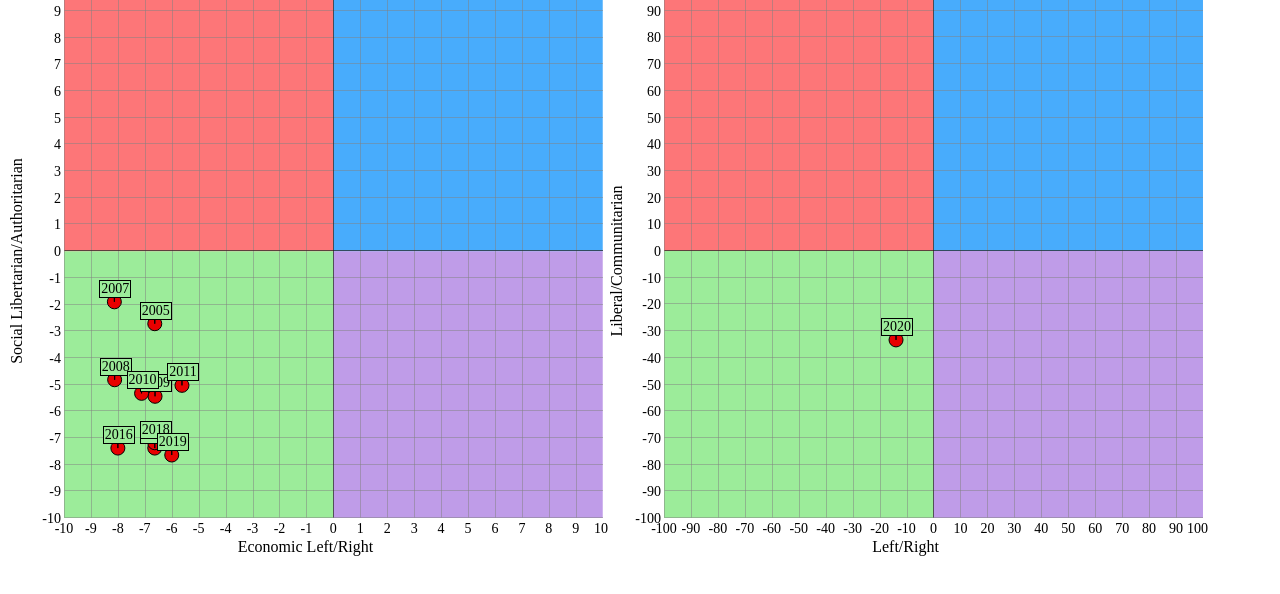
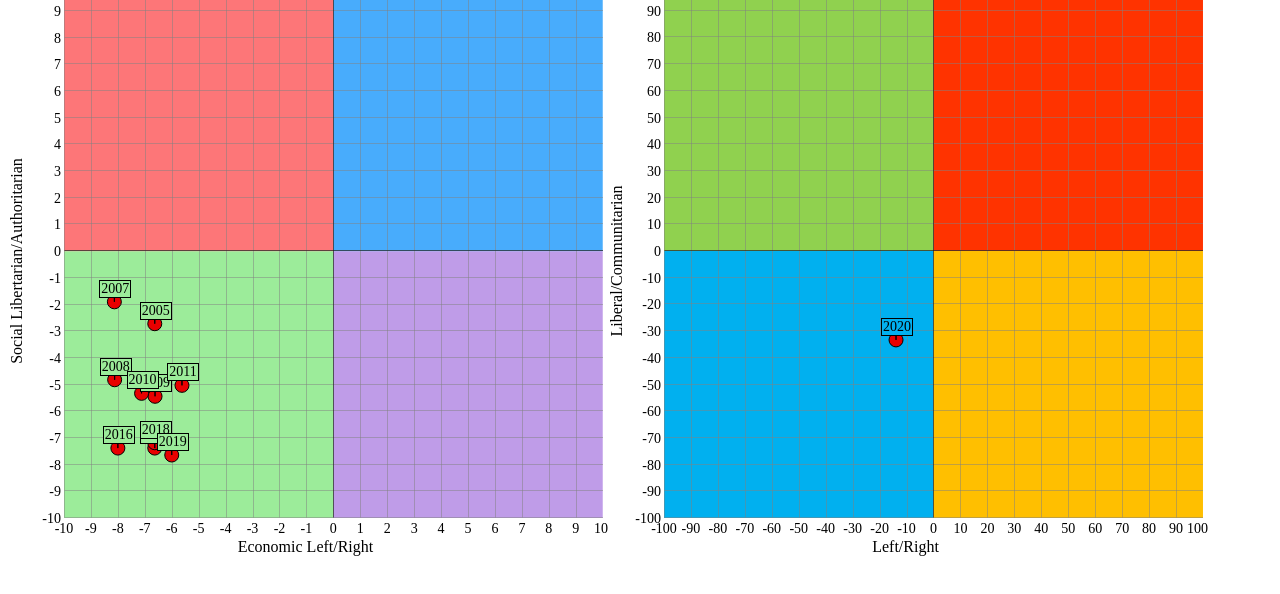
Before and after one commit to jbarbero/political_compass, a plain HTML site: page index.html in a window 1280 px wide. Shown: the part 52-646 px from the top of the page. Drawn offline with Linux system fonts and the light colour scheme.

Commit message:
match colors

```diff
--- a/index.html
+++ b/index.html
@@ -4,18 +4,14 @@
     <script type="text/javascript" src="dygraph-combined-dev.js"></script>
     <script type="text/javascript" src="shapes.js"></script>
     <style>
-      div.annGreen {
-        background-color: rgba(156, 236, 154, 1.0);
-      }
-      div.annRed {
-        background-color: rgba(253, 118, 120, 1.0);
-      }
-      div.annPurple {
-        background-color: rgba(191, 156, 232, 1.0);
-      }
-      div.annBlue {
-        background-color: rgba(72, 172, 252, 1.0);
-      }
+      div.compass_bottomleft { background-color: rgba(156, 236, 154, 1.0); }
+      div.compass_topleft { background-color: rgba(253, 118, 120, 1.0); }
+      div.compass_bottomright { background-color: rgba(191, 156, 232, 1.0); }
+      div.compass_topright { background-color: rgba(72, 172, 252, 1.0); }
+      div.coordinates_bottomleft { background-color: rgb(1,176,239); }
+      div.coordinates_bottomright { background-color: rgb(255,191,0); }
+      div.coordinates_topleft { background-color: rgb(144,209,79); }
+      div.coordinates_topright { background-color: rgb(255,51,0); }
     </style>
   </head>
   <body>
@@ -47,6 +43,10 @@
           'min': -10.0,
           'max': 10.0,
           'ticks': 1.0,
+          'bottomleft': 'rgba(156, 236, 154, 1.0)', // green
+          'bottomright': 'rgba(191, 156, 232, 1.0)', // purple
+          'topleft': 'rgba(253, 118, 120, 1.0)', // red
+          'topright': 'rgba(72, 172, 252, 1.0)', // blue
         },
         'coordinates': {
           // Economic, Social, Year
@@ -60,6 +60,10 @@
           'min': -100.0,
           'max': 100.0,
           'ticks': 10.0,
+          'bottomleft': 'rgb(1,176,239)', // blue
+          'bottomright': 'rgb(255,191,0)', // yellow
+          'topleft': 'rgb(144,209,79)', // green
+          'topright': 'rgb(255,51,0)', // red
         }
       };
 
@@ -73,15 +77,15 @@
           quadrant = "";
           if(conf.data[i][0] < 0.0) {
             if(conf.data[i][1] < 0.0) {
-              quadrant = "annGreen";
+              quadrant = "bottomleft";
             } else {
-              quadrant = "annRed";
+              quadrant = "topleft";
             }
           } else {
             if(conf.data[i][1] < 0.0) {
-              quadrant = "annPurple";
+              quadrant = "bottomright";
             } else {
-              quadrant = "annBlue";
+              quadrant = "topright";
             }
           }
 
@@ -91,7 +95,7 @@
             shortText: conf.data[i][2],
             text: conf.data[i][2],
             width: 30,
-            cssClass: quadrant,
+            cssClass: element + '_' + quadrant,
           });
         }
 
@@ -142,28 +146,28 @@
             valueRange: [conf.min, conf.max+0.01],
             dateWindow: [conf.min, conf.max+0.01],
             underlayCallback: function(canvas, area, g) {
-              // Libertarian Left - green
+              // Libertarian Left
               var bottom_left = g.toDomCoords(conf.min, conf.min);
               var top_right = g.toDomCoords(0.0, 0.0);
-              canvas.fillStyle = "rgba(156, 236, 154, 1.0)";
+              canvas.fillStyle = conf.bottomleft;
               canvas.fillRect(bottom_left[0], bottom_left[1], top_right[0]-bottom_left[0], top_right[1]-bottom_left[1]);
 
-              // Libertarian Right - purple
+              // Libertarian Right
               var bottom_left = g.toDomCoords(0.0, conf.min);
               var top_right = g.toDomCoords(conf.max, 0.0);
-              canvas.fillStyle = "rgba(191, 156, 232, 1.0)";
+              canvas.fillStyle = conf.bottomright;
               canvas.fillRect(bottom_left[0], bottom_left[1], top_right[0]-bottom_left[0], top_right[1]-bottom_left[1]);
 
-              // Authoritarian Left - red
+              // Authoritarian Left
               var bottom_left = g.toDomCoords(conf.min, 0.0);
               var top_right = g.toDomCoords(0.0, conf.max);
-              canvas.fillStyle = "rgba(253, 118, 120, 1.0)";
+              canvas.fillStyle = conf.topleft;
               canvas.fillRect(bottom_left[0], bottom_left[1], top_right[0]-bottom_left[0], top_right[1]-bottom_left[1]);
 
-              // Authoritarian Right - blue
+              // Authoritarian Right
               var bottom_left = g.toDomCoords(0.0, 0.0);
               var top_right = g.toDomCoords(conf.max, conf.max);
-              canvas.fillStyle = "rgba(72, 172, 252, 1.0)";
+              canvas.fillStyle = conf.topright;
               canvas.fillRect(bottom_left[0], bottom_left[1], top_right[0]-bottom_left[0], top_right[1]-bottom_left[1]);
             }
           }
```
